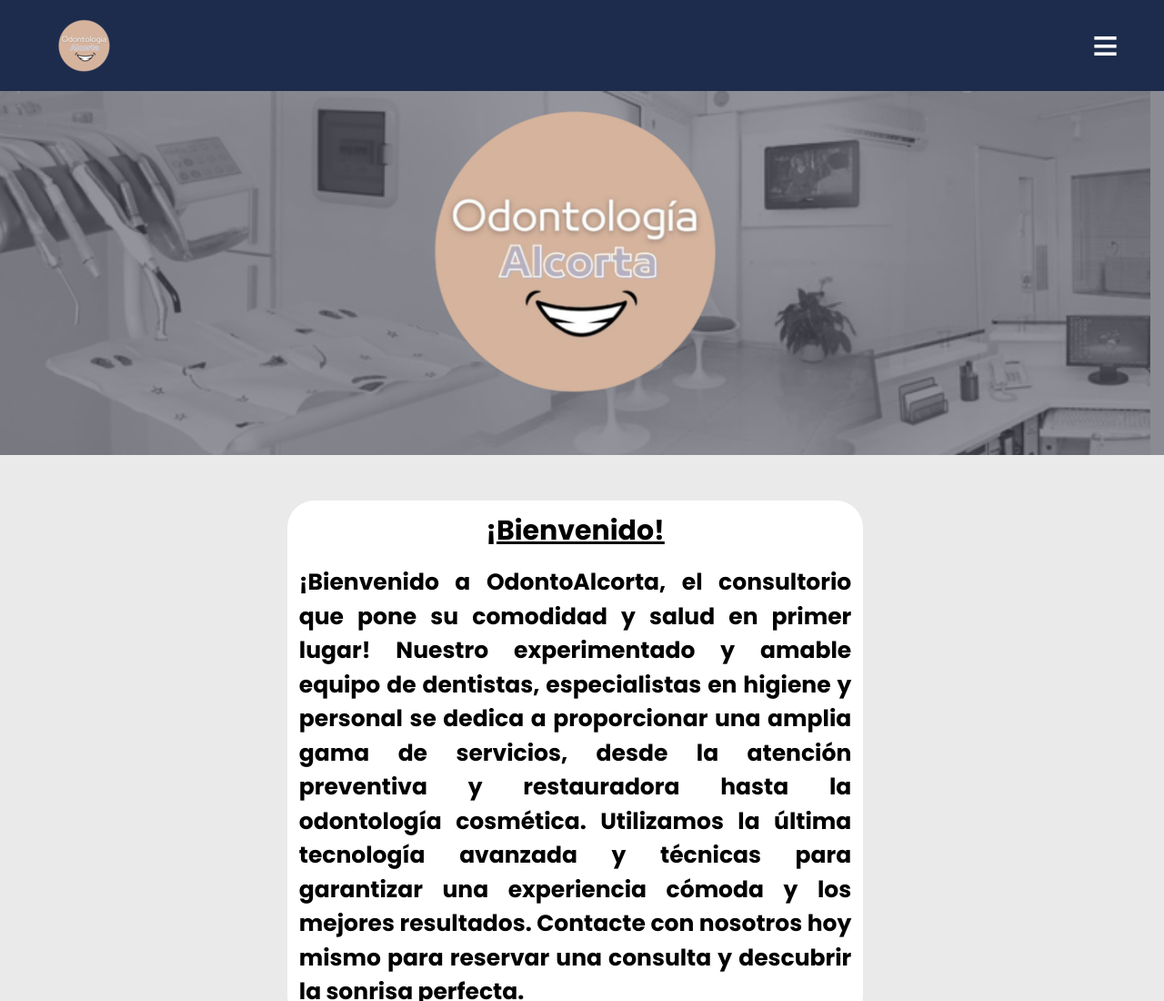
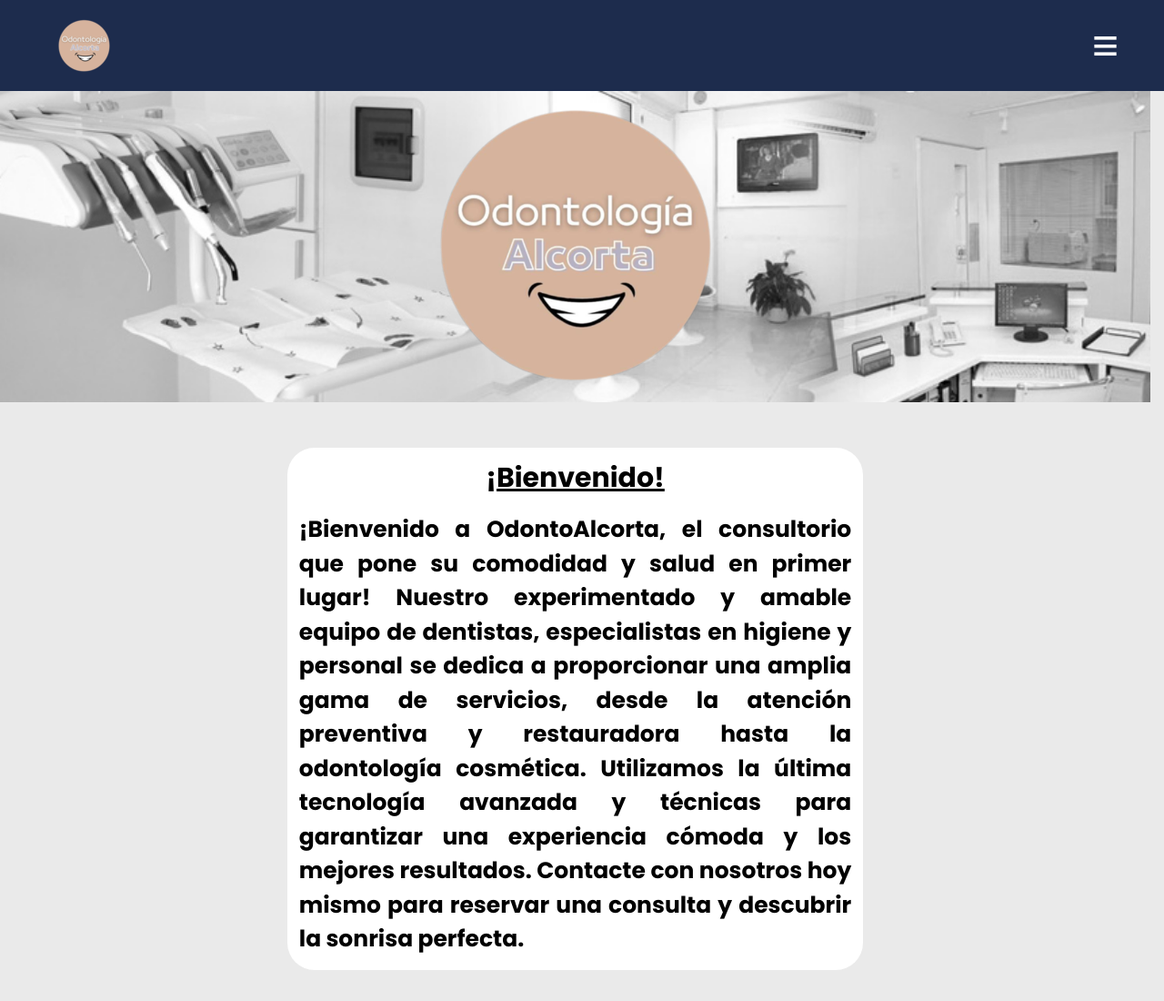
Before and after one commit to joacobottiroli/PF-Fernandez-Bottiroli, a plain HTML site: page index.html in a window 1280 px wide. Shown: the top 1100 px of the page at 91% size. Drawn offline with nearby package versions, Linux system fonts and the light colour scheme.

Commit message:
INDEX COMPLETO AHORA SI

```diff
--- a/CSS/styles.css
+++ b/CSS/styles.css
@@ -42,7 +42,7 @@ h1{
     margin: 0;
     display: block;
     position: relative;
-    height: 44.54vh;
+    height: auto;
     margin: auto auto;
 }
 .navegador a{
@@ -91,7 +91,7 @@ h1{
 .banner{
     padding: 0 5rem;
     background-image: url(../Assets/Images/Banner-inicial.png);
-    height: 50vh;
+    height: auto;
     width: 100%;
     background-size: cover;
     background-position: center;
@@ -101,7 +101,7 @@ h1{
     background: rgba(77, 77, 92, 0.6);
     position: absolute;
     width: 100%;
-    height: 50vh;
+    height: auto;
     left: 0;
 }
 
```
